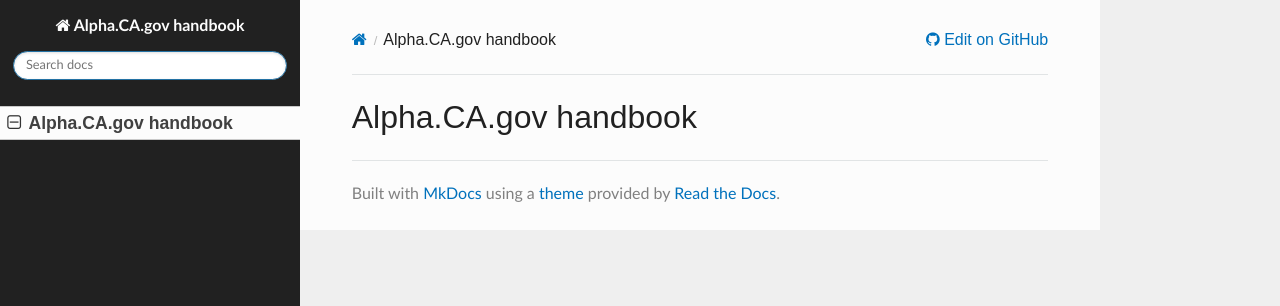
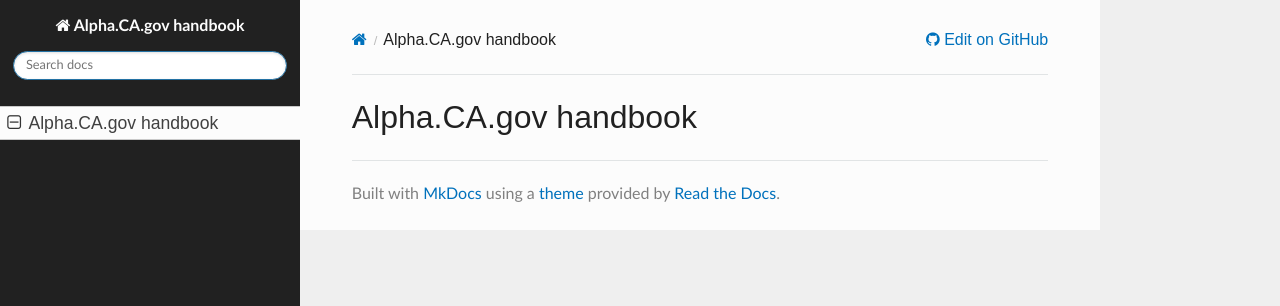
Before and after one commit to cagov/handbook-cadotgov, an MkDocs documentation site: the page built from docs/README.md, in a window 1280 px wide. Shown: the top 306 px of the page. Built offline with MkDocs 1.6.1, drawn with Linux system fonts in a browser that asks for light colours; nearby versions of some CDN libraries.

Commit message:
Update extra.css

```diff
--- a/docs/css/extra.css
+++ b/docs/css/extra.css
@@ -13,6 +13,9 @@ h1, h2, h3, h4, h5, h6 {
 .wy-nav-content a,
 .wy-nav-content a:visited {
   color: #0071bc;
+}
+.wy-menu-vertical li.on a, .wy-menu-vertical li.current > a {
+  font-weight: normal;
 }
 .wy-menu-vertical a:active {
   background-color: #212121;
```
